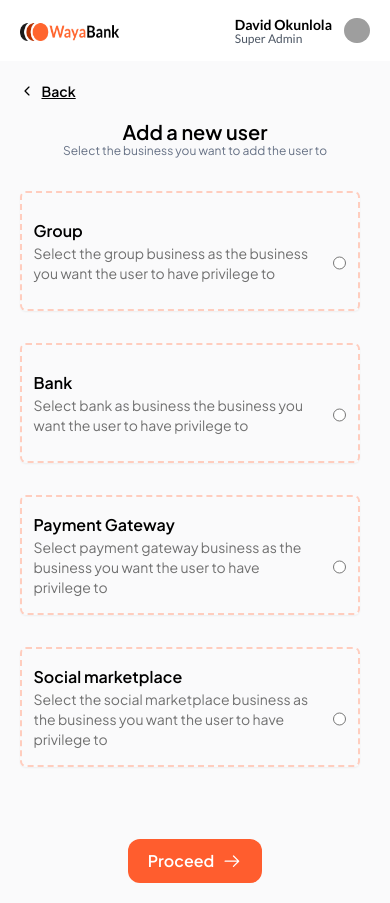
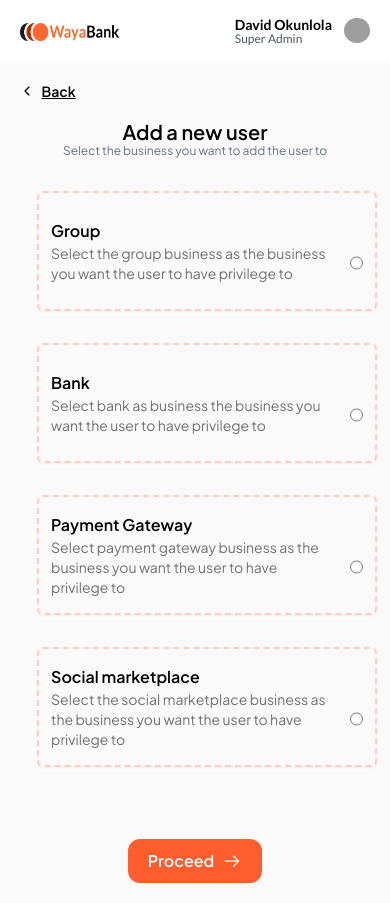
Before and after one commit to mr-atuzie/secureAuth_FE, a React (Create React App) app: page /dashboard/add-user/option in a window 390 px wide. Built offline with nearby package versions, Linux system fonts and the light colour scheme; grey boxes are pictures that could not be loaded.

Commit message:
add user

```diff
--- a/src/pages/AddUserOption.jsx
+++ b/src/pages/AddUserOption.jsx
@@ -25,7 +25,7 @@
         </p>
       </div>
 
-      <div className=" lg:w-[65%] mx-auto grid grid-cols-1 lg:grid-cols-2 mt-8 gap-8  items-center justify-center">
+      <div className=" w-[90%] lg:w-[65%] mx-auto grid grid-cols-1 lg:grid-cols-2 mt-8 gap-8  items-center justify-center">
         <div className="  border-2 border-[#FFCDBE] border-dashed w-[340px] h-[120px] lg:h-[164px] shadow-sm flex flex-col justify-center rounded-md px-3 lg:px-5">
           <h3 className=" font-semibold">Group</h3>
           <div className=" flex gap-5">
```
